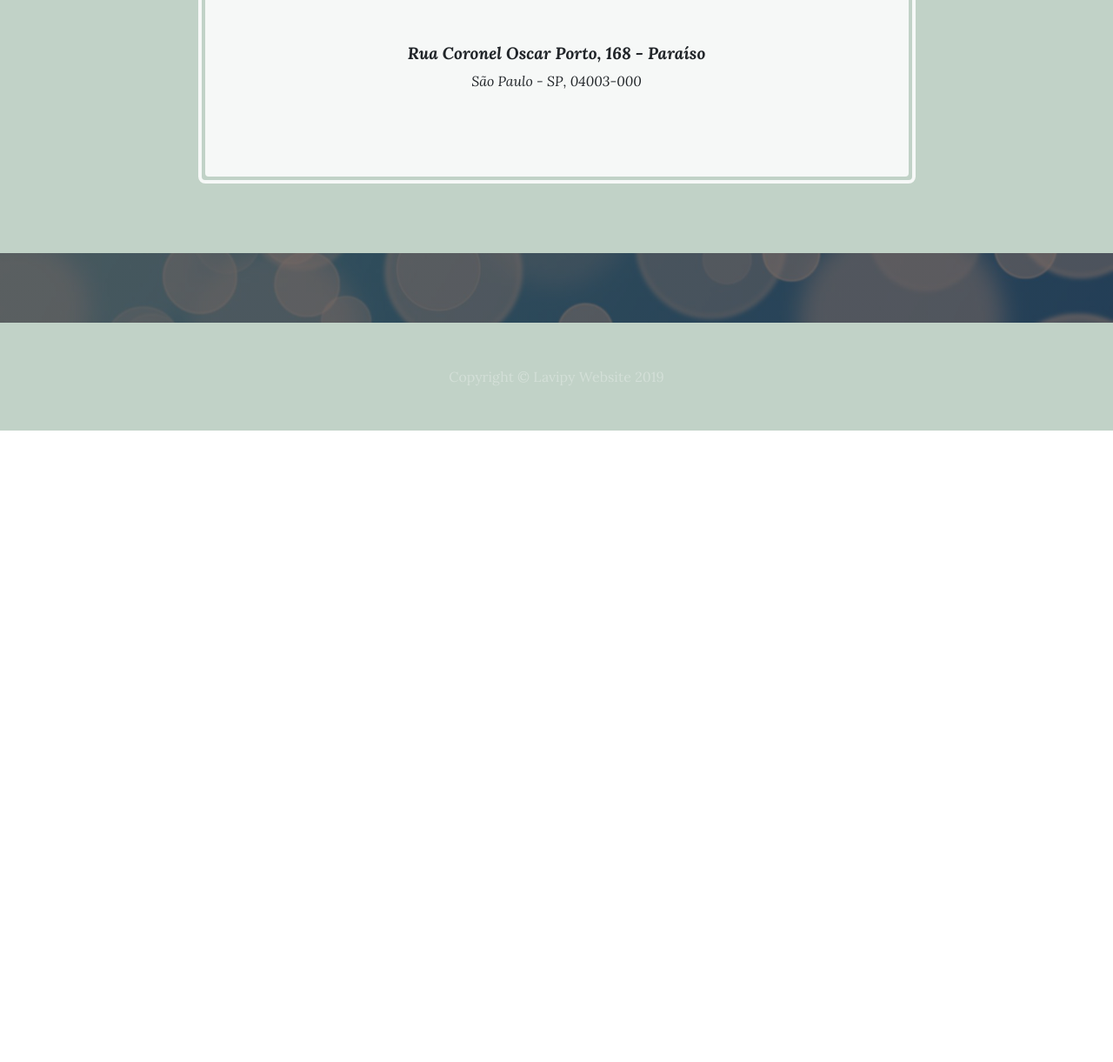
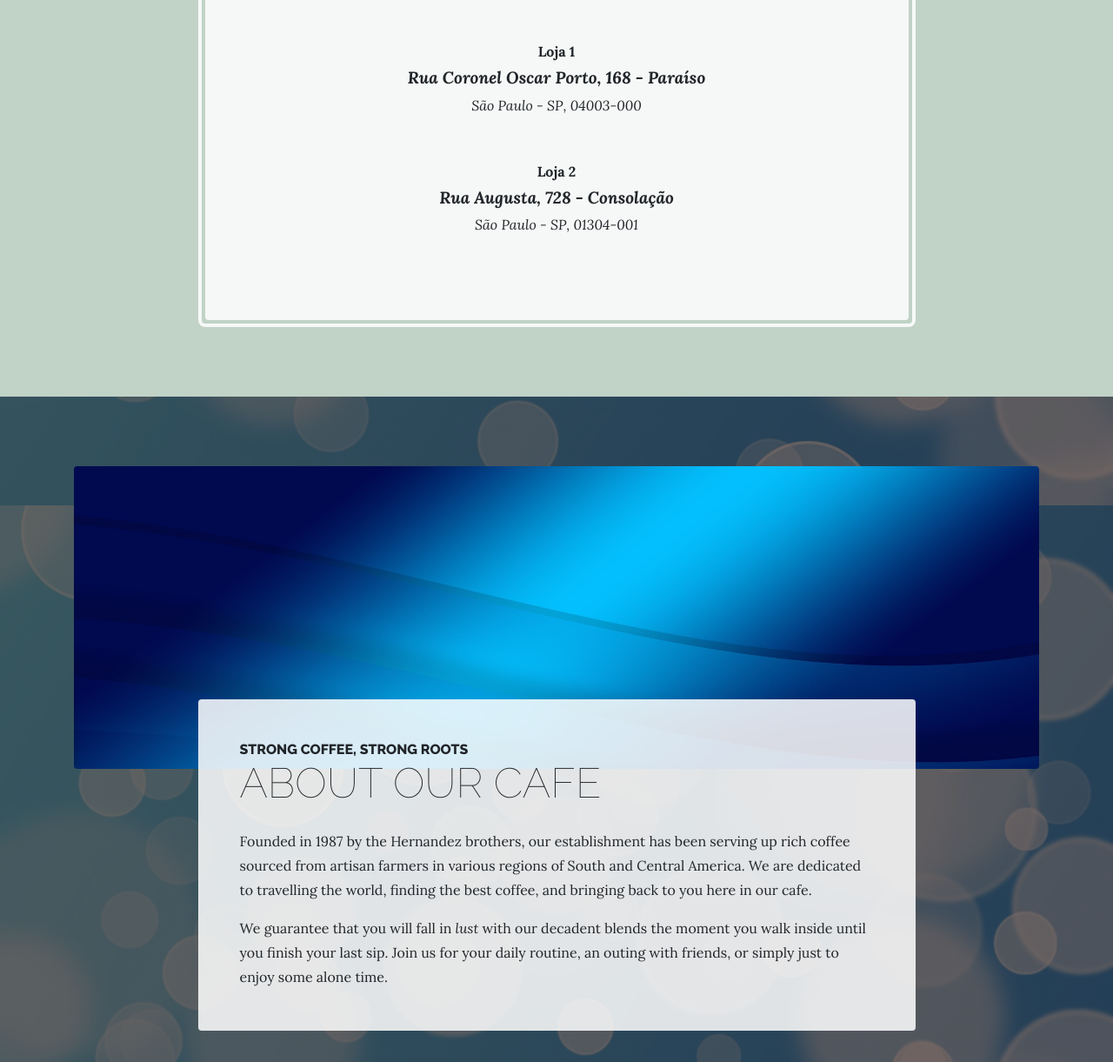
Before and after one commit to lavipy/lavipy.github.io, a website: page store.html in a window 1280 px wide. Shown: the part 1019-2240 px from the top of the page at 87% size. Before the commit the page ends 1514 px from the top, so only its background shows below. Drawn offline with Linux system fonts and the light colour scheme.

Commit message:
new page
botao whats e segunda loja

```diff
--- a/store.html
+++ b/store.html
@@ -96,6 +96,9 @@
                   <span class="ml-auto">8:00 até 19:00</span>
                 </li>
               </ul>
+              <p class="mb-0">
+                  <strong>Loja 1</strong>
+              </p>
               <p class="address mb-5">
                 <em>
                   <strong>Rua Coronel Oscar Porto, 168 - Paraíso</strong>
@@ -104,13 +107,46 @@
                 </em>
               </p>
               <p class="mb-0">
-
+                  <strong>Loja 2</strong>
+              </p>
+              <p class="address mb-5">
+                <em>
+                  <strong>Rua Augusta, 728 - Consolação</strong>
+                  <br>
+                  São Paulo - SP, 01304-001
+                </em>
               </p>
             </div>
           </div>
         </div>
       </div>
     </section>
+    <section class="page-section about-heading">
+      <div class="container">
+        <img class="img-fluid rounded about-heading-img mb-3 mb-lg-0" src="img/about.jpg" alt="">
+        <div class="about-heading-content">
+          <div class="row">
+            <div class="col-xl-9 col-lg-10 mx-auto">
+              <div class="bg-faded rounded p-5">
+                <h2 class="section-heading mb-4">
+                  <span class="section-heading-upper">Strong Coffee, Strong Roots</span>
+                  <span class="section-heading-lower">About Our Cafe</span>
+                </h2>
+                <p>Founded in 1987 by the Hernandez brothers, our establishment has been serving up rich coffee sourced from artisan farmers in various regions of South and Central America. We are dedicated to travelling the world, finding the best coffee, and bringing back to you here in our cafe.</p>
+                <p class="mb-0">We guarantee that you will fall in
+                  <em>lust</em>
+                  with our decadent blends the moment you walk inside until you finish your last sip. Join us for your daily routine, an outing with friends, or simply just to enjoy some alone time.</p>
+              </div>
+            </div>
+          </div>
+        </div>
+      </div>
+    </section>
+    <link rel="stylesheet" href="https://maxcdn.bootstrapcdn.com/font-awesome/4.5.0/css/font-awesome.min.css">
+      <a href="https://wa.me/5511995904945?text=Cliente%20Lavanderia%20Paraiso" Style="  position:fixed;width:60px;height:60px;bottom:40px;right:40px;background-color:#25d366;color:#FFF;border-radius:50px;text-align:center;font-size:30px;box-shadow: 1px 1px 2px #888;
+      z-index:1000;" target="_blank">
+      <i style="margin-top:16px" class="fa fa-whatsapp"></i>
+      </a>
     <footer class="footer text-faded text-center py-5" style="background: #c1d2c7">
       <div class="container">
         <p class="m-0 big">Copyright &copy; Lavipy Website 2019</p>
```
Also changed, not shown: about.html (+5 -0 lines), index.html (+6 -0 lines), products.html (+5 -0 lines).
